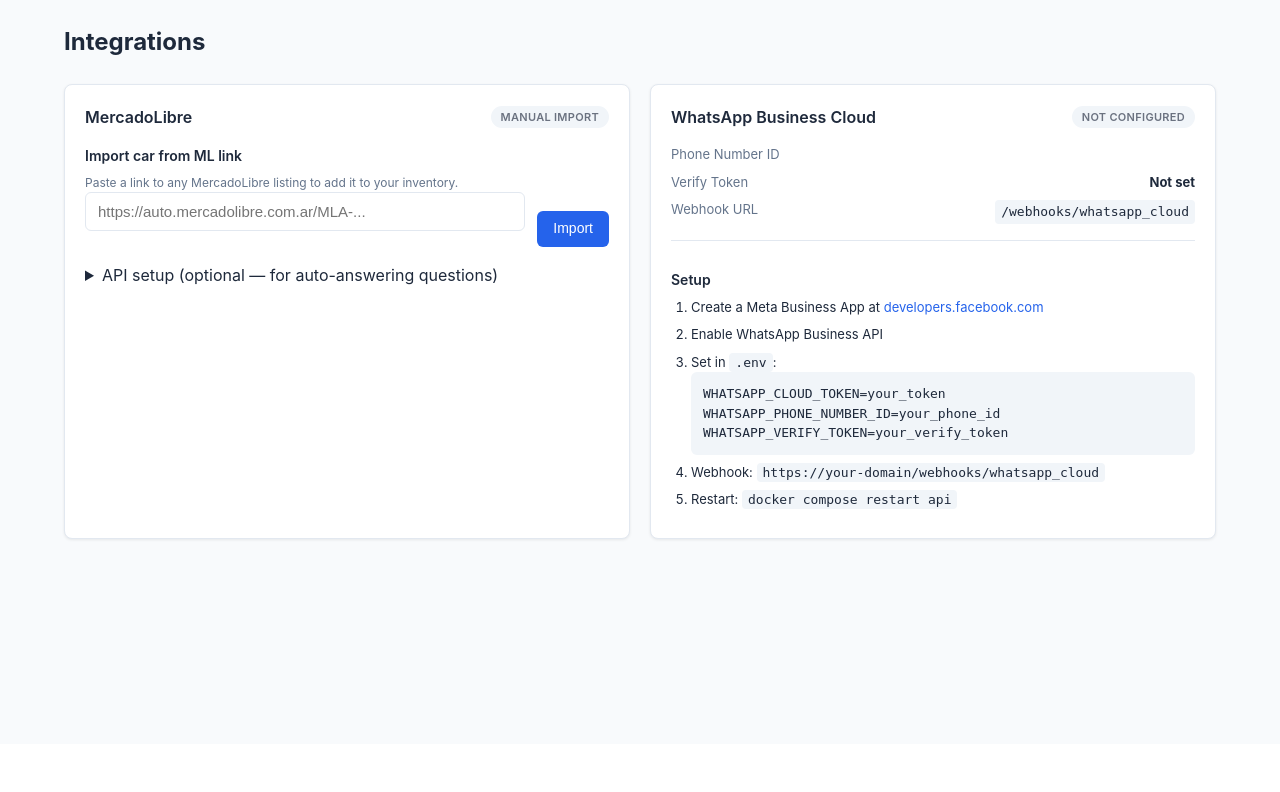
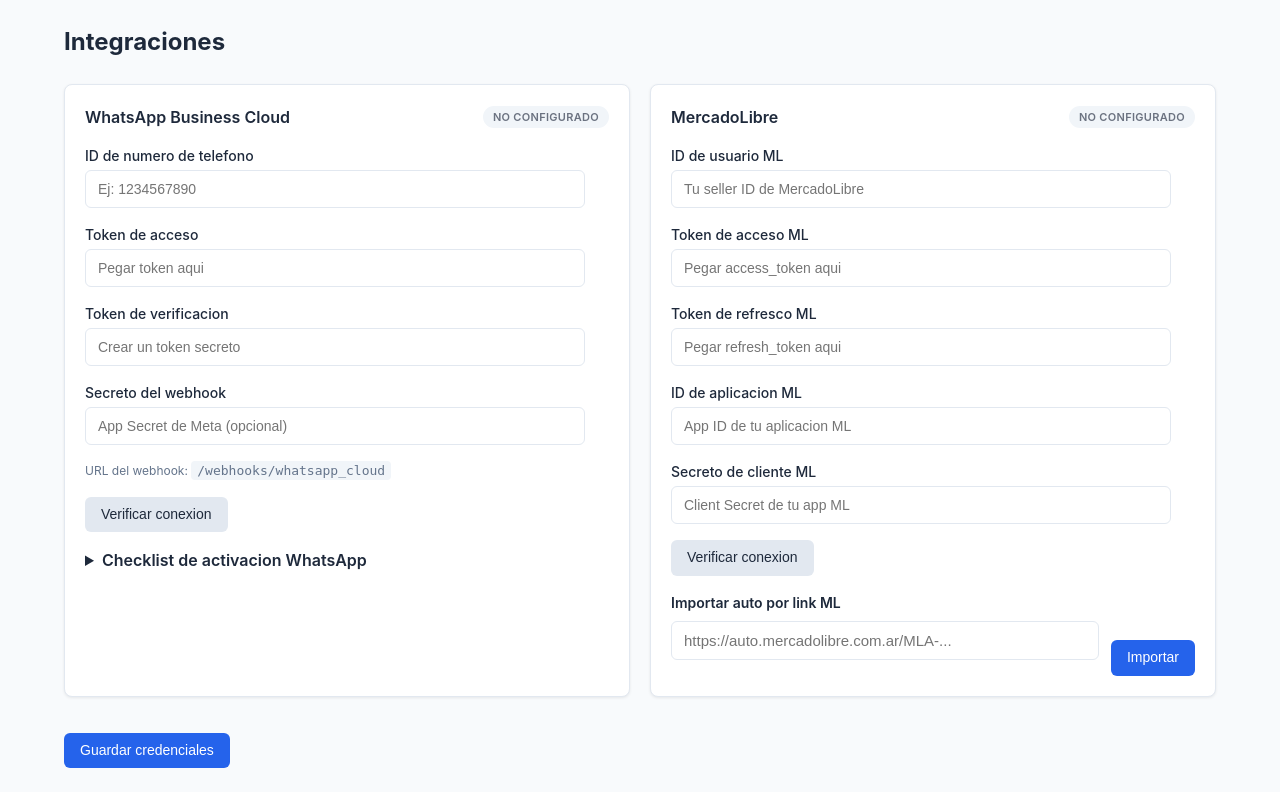
Before and after one commit to mccarthy606/autodealer-ai-assistant, a FastAPI app: template src/templates/admin/integrations.html in a window 1280 px wide. Shown: the part 56-848 px from the top of the page. Before the commit the page ends 597 px from the top, so only its background shows below. Run offline with FastAPI, Linux system fonts and the light colour scheme; the template is opened without the code that fills it, so the values that code supplies are empty; parts of the project's set-up code (start-up, migrations or seed data) failed here and were passed over.

Commit message:
feat(10-04): redesign integrations.html with Spanish credential forms
- 4 WhatsApp fields + 5 ML fields labeled in Spanish
- Token inputs use type=password with blank value (tokens never rendered)
- Verificar conexion button calls test-connection via fetch() inline
- WA checklist in collapsible details element
- ML linked cars table and import-ml-url form preserved

```diff
--- a/src/templates/admin/integrations.html
+++ b/src/templates/admin/integrations.html
@@ -1,39 +1,122 @@
 {% extends "base.html" %}
-{% block title %}Integrations{% endblock %}
+{% block title %}Integraciones{% endblock %}
 {% block content %}
 <div class="page-header">
-    <h1>Integrations</h1>
+    <h1>Integraciones</h1>
+    {% if saved %}<div class="alert alert-success">Credenciales guardadas.</div>{% endif %}
 </div>
 
+<form method="post" action="/admin/ui/integrations">
 <div class="integrations-grid">
+
+    <!-- WhatsApp Business Cloud -->
+    <div class="card integration-card">
+        <div class="integration-header">
+            <h3>WhatsApp Business Cloud</h3>
+            <span class="badge {% if wa_configured %}badge-connected{% else %}badge-disconnected{% endif %}">
+                {{ 'Conectado' if wa_configured else 'No configurado' }}
+            </span>
+        </div>
+
+        <div class="form-group">
+            <label>ID de numero de telefono</label>
+            <input type="text" name="whatsapp_phone_number_id"
+                   value="{{ dealer.whatsapp_phone_number_id or '' }}"
+                   placeholder="Ej: 1234567890">
+        </div>
+        <div class="form-group">
+            <label>Token de acceso</label>
+            <input type="password" name="whatsapp_access_token"
+                   value=""
+                   placeholder="{{ '(token guardado — dejar en blanco para no cambiar)' if wa_configured else 'Pegar token aqui' }}">
+        </div>
+        <div class="form-group">
+            <label>Token de verificacion</label>
+            <input type="text" name="whatsapp_verify_token"
+                   value=""
+                   placeholder="{{ '(guardado)' if dealer and dealer.whatsapp_verify_token else 'Crear un token secreto' }}">
+        </div>
+        <div class="form-group">
+            <label>Secreto del webhook</label>
+            <input type="password" name="whatsapp_webhook_secret"
+                   value=""
+                   placeholder="{{ '(guardado)' if dealer and dealer.whatsapp_webhook_secret else 'App Secret de Meta (opcional)' }}">
+        </div>
+        <div class="form-group">
+            <span class="hint">URL del webhook: <code>/webhooks/whatsapp_cloud</code></span>
+        </div>
+
+        <div style="display:flex;gap:8px;align-items:center;margin-top:12px;">
+            <button type="button" class="btn btn-secondary"
+                    onclick="testConnection('whatsapp', this)">Verificar conexion</button>
+            <span id="wa-test-result" style="font-size:14px;"></span>
+        </div>
+
+        <!-- Checklist de activacion WhatsApp (collapsible) -->
+        <details style="margin-top:16px;">
+            <summary style="cursor:pointer;font-weight:600;">Checklist de activacion WhatsApp</summary>
+            <ol style="margin-top:8px;padding-left:20px;line-height:1.8;">
+                <li>Abrir Meta for Developers &rarr; WhatsApp &rarr; API Setup</li>
+                <li>Verificar que el numero este en modo &ldquo;Live&rdquo; (no &ldquo;Development&rdquo;)</li>
+                <li>En Development mode: agregar el numero del cliente al whitelist de prueba</li>
+                <li>Configurar el webhook URL: <code>https://tu-dominio/webhooks/whatsapp_cloud</code></li>
+                <li>El Verify Token debe coincidir con el campo guardado arriba</li>
+            </ol>
+        </details>
+    </div>
+
     <!-- MercadoLibre -->
     <div class="card integration-card">
         <div class="integration-header">
             <h3>MercadoLibre</h3>
             <span class="badge {% if ml_configured %}badge-connected{% else %}badge-disconnected{% endif %}">
-                {{ 'API Connected' if ml_configured else 'Manual import' }}
+                {{ 'Conectado' if ml_configured else 'No configurado' }}
             </span>
         </div>
 
-        <!-- Import by URL -->
-        <div class="ml-import-section">
-            <h4>Import car from ML link</h4>
-            <p class="hint">Paste a link to any MercadoLibre listing to add it to your inventory.</p>
-            <form method="post" action="/admin/ui/cars/import-ml-url" class="import-form">
-                <div style="display:flex;gap:12px;align-items:flex-end;">
-                    <div class="form-group" style="flex:1">
-                        <input type="text" name="ml_url" placeholder="https://auto.mercadolibre.com.ar/MLA-..." style="font-size:15px;">
-                    </div>
-                    <button type="submit" class="btn btn-primary">Import</button>
-                </div>
-            </form>
+        <div class="form-group">
+            <label>ID de usuario ML</label>
+            <input type="text" name="ml_user_id"
+                   value="{{ dealer.ml_user_id or '' }}"
+                   placeholder="Tu seller ID de MercadoLibre">
+        </div>
+        <div class="form-group">
+            <label>Token de acceso ML</label>
+            <input type="password" name="ml_access_token"
+                   value=""
+                   placeholder="{{ '(token guardado — dejar en blanco para no cambiar)' if ml_configured else 'Pegar access_token aqui' }}">
+        </div>
+        <div class="form-group">
+            <label>Token de refresco ML</label>
+            <input type="password" name="ml_refresh_token"
+                   value=""
+                   placeholder="{{ '(guardado)' if dealer and dealer.ml_refresh_token else 'Pegar refresh_token aqui' }}">
+        </div>
+        <div class="form-group">
+            <label>ID de aplicacion ML</label>
+            <input type="text" name="ml_app_id"
+                   value="{{ dealer.ml_app_id or '' }}"
+                   placeholder="App ID de tu aplicacion ML">
+        </div>
+        <div class="form-group">
+            <label>Secreto de cliente ML</label>
+            <input type="password" name="ml_client_secret"
+                   value=""
+                   placeholder="{{ '(guardado)' if dealer and dealer.ml_client_secret else 'Client Secret de tu app ML' }}">
         </div>
 
+        <div style="display:flex;gap:8px;align-items:center;margin-top:12px;">
+            <button type="button" class="btn btn-secondary"
+                    onclick="testConnection('mercadolibre', this)">Verificar conexion</button>
+            <span id="ml-test-result" style="font-size:14px;"></span>
+        </div>
+
+        <!-- ML linked cars — preserved as-is -->
         {% if ml_cars %}
         <hr style="margin: 16px 0; border: none; border-top: 1px solid var(--border);">
-        <h4>Linked ML listings ({{ ml_cars|length }})</h4>
+        <h4>Listings vinculados a ML ({{ ml_cars|length }})</h4>
         <table class="compact-table">
-            <thead><tr><th>Car</th><th>ML Item ID</th><th>Photos</th><th>Price</th></tr></thead>
+            <thead><tr><th>Auto</th><th>ML Item ID</th><th>Fotos</th><th>Precio</th></tr></thead>
             <tbody>
                 {% for car in ml_cars %}
                 <tr>
@@ -47,73 +130,48 @@
         </table>
         {% endif %}
 
-        {% if ml_configured %}
-        <div class="info-list" style="margin-top: 16px;">
-            <div class="info-item">
-                <span>API Token</span>
-                <strong class="text-success">Set</strong>
-            </div>
-            <div class="info-item">
-                <span>Webhook URL</span>
-                <code>/webhooks/mercadolibre</code>
-            </div>
+        <!-- ML import by URL — preserved as-is -->
+        <div class="ml-import-section" style="margin-top:16px;">
+            <h4>Importar auto por link ML</h4>
+            <form method="post" action="/admin/ui/cars/import-ml-url" class="import-form">
+                <div style="display:flex;gap:12px;align-items:flex-end;">
+                    <div class="form-group" style="flex:1">
+                        <input type="text" name="ml_url" placeholder="https://auto.mercadolibre.com.ar/MLA-..." style="font-size:15px;">
+                    </div>
+                    <button type="submit" class="btn btn-primary">Importar</button>
+                </div>
+            </form>
         </div>
-        {% else %}
-        <details style="margin-top: 16px;">
-            <summary>API setup (optional — for auto-answering questions)</summary>
-            <div class="integration-setup">
-                <ol>
-                    <li>Register app at <a href="https://developers.mercadolibre.com.ar" target="_blank">developers.mercadolibre.com.ar</a></li>
-                    <li>Get access token via OAuth</li>
-                    <li>Set in <code>.env</code>:
-                        <pre>ML_ACCESS_TOKEN=your_token
-ML_USER_ID=your_seller_id</pre>
-                    </li>
-                    <li>Webhook: <code>https://your-domain/webhooks/mercadolibre</code></li>
-                </ol>
-            </div>
-        </details>
-        {% endif %}
     </div>
 
-    <!-- WhatsApp -->
-    <div class="card integration-card">
-        <div class="integration-header">
-            <h3>WhatsApp Business Cloud</h3>
-            <span class="badge {% if wa_configured %}badge-connected{% else %}badge-disconnected{% endif %}">
-                {{ 'Connected' if wa_configured else 'Not configured' }}
-            </span>
-        </div>
-        <div class="info-list">
-            <div class="info-item">
-                <span>Phone Number ID</span>
-                <strong>{{ wa_phone_id }}</strong>
-            </div>
-            <div class="info-item">
-                <span>Verify Token</span>
-                <strong>{{ 'Set' if wa_verify_token else 'Not set' }}</strong>
-            </div>
-            <div class="info-item">
-                <span>Webhook URL</span>
-                <code>/webhooks/whatsapp_cloud</code>
-            </div>
-        </div>
-        {% if not wa_configured %}
-        <div class="integration-setup">
-            <h4>Setup</h4>
-            <ol>
-                <li>Create a Meta Business App at <a href="https://developers.facebook.com" target="_blank">developers.facebook.com</a></li>
-                <li>Enable WhatsApp Business API</li>
-                <li>Set in <code>.env</code>:
-                    <pre>WHATSAPP_CLOUD_TOKEN=your_token
-WHATSAPP_PHONE_NUMBER_ID=your_phone_id
-WHATSAPP_VERIFY_TOKEN=your_verify_token</pre>
-                </li>
-                <li>Webhook: <code>https://your-domain/webhooks/whatsapp_cloud</code></li>
-                <li>Restart: <code>docker compose restart api</code></li>
-            </ol>
-        </div>
-        {% endif %}
-    </div>
+</div><!-- end integrations-grid -->
+
+<div style="margin-top:20px;">
+    <button type="submit" class="btn btn-primary">Guardar credenciales</button>
 </div>
+</form>
+
+<script>
+async function testConnection(service, btn) {
+    const resultId = service === 'whatsapp' ? 'wa-test-result' : 'ml-test-result';
+    const el = document.getElementById(resultId);
+    el.textContent = 'Verificando...';
+    btn.disabled = true;
+    try {
+        const r = await fetch('/admin/ui/integrations/test-connection', {
+            method: 'POST',
+            headers: {'Content-Type': 'application/json'},
+            body: JSON.stringify({service: service})
+        });
+        const data = await r.json();
+        el.textContent = data.ok ? '\u2705 ' + data.detail : '\u274c ' + data.detail;
+        el.style.color = data.ok ? 'var(--success, green)' : 'var(--danger, red)';
+    } catch (e) {
+        el.textContent = '\u274c Error de red';
+        el.style.color = 'var(--danger, red)';
+    } finally {
+        btn.disabled = false;
+    }
+}
+</script>
 {% endblock %}
```
